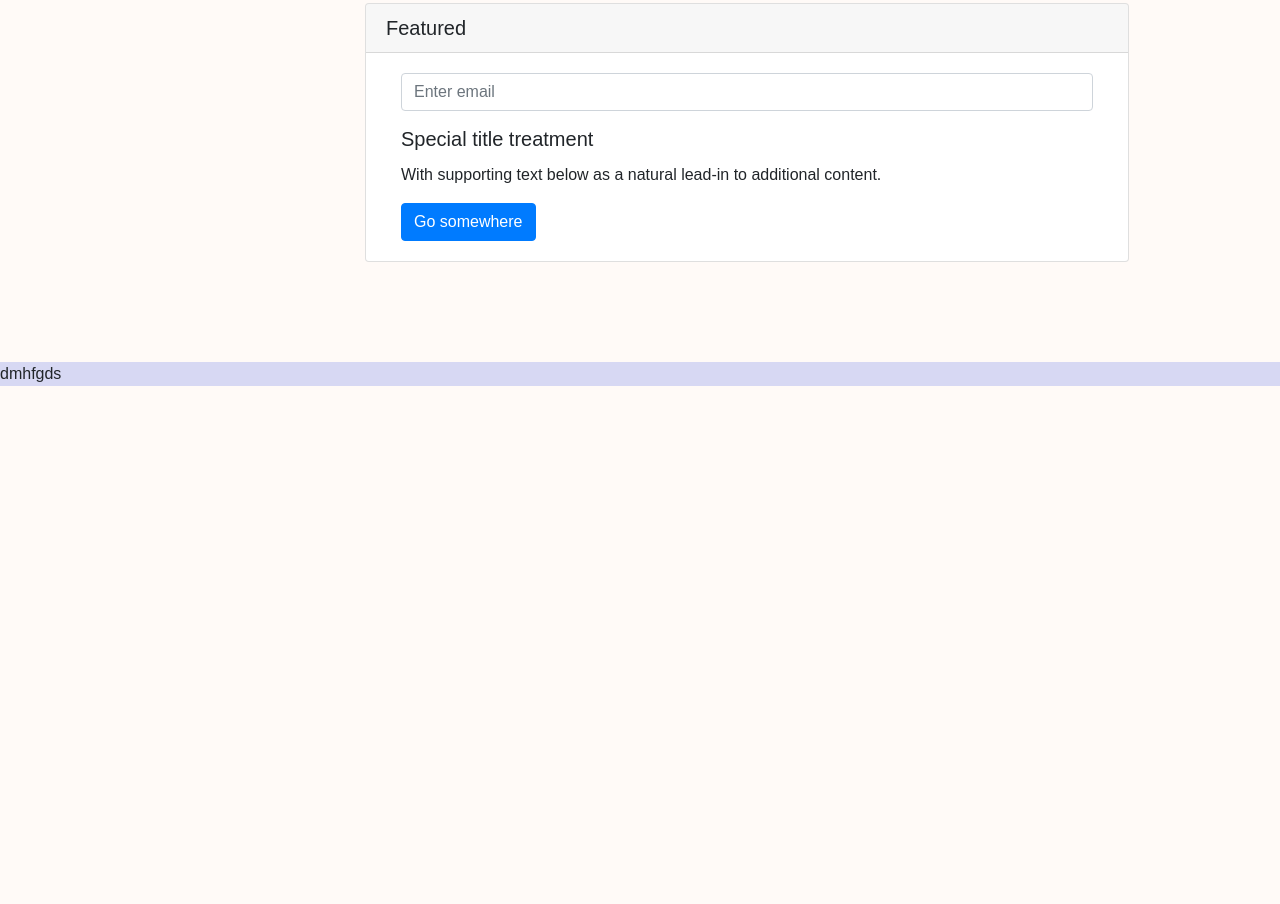
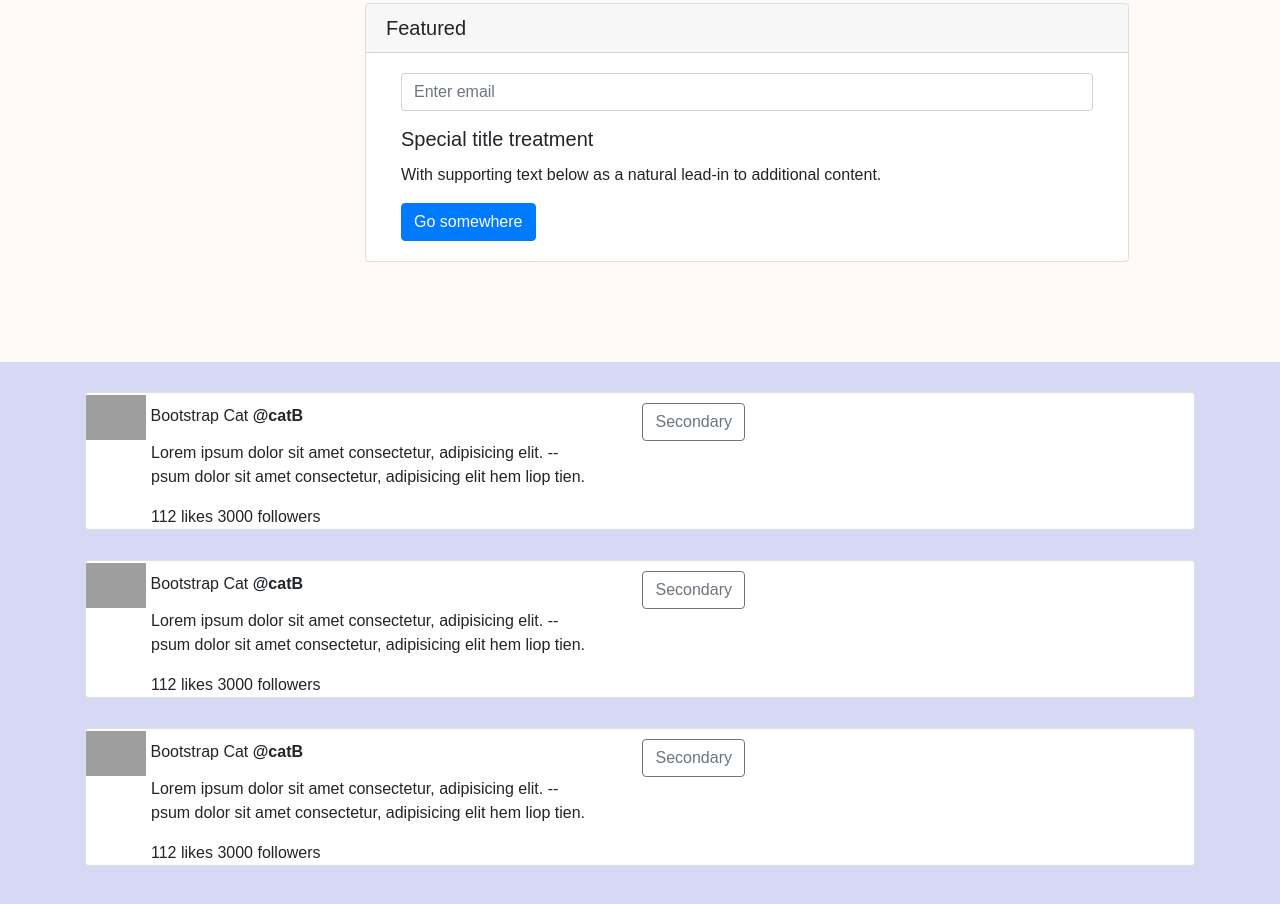
Before and after one commit to marilyn-n/bootstrap-theming, a website: page index.html in a window 1280 px wide. Shown: the part 1500-2404 px from the top of the page. Before the commit the page ends 1902 px from the top, so only its background shows below. Drawn offline with Linux system fonts and the light colour scheme; grey boxes are pictures that could not be loaded.

Commit message:
create follow cards

```diff
--- a/index.html
+++ b/index.html
@@ -101,9 +101,56 @@
       </div>
 
       <section id="middle-section">
-        <div>
-          <p>dmhfgds</p>
+        <div class="container social-card">
+
+
+
+            <div class="card">
+              <div class="column">
+                <img src="https://vignette.wikia.nocookie.net/rblxofftopic/images/4/4e/Cute_cat.png/revision/latest?cb=20160417170923" width="60px">
+                <span>Bootstrap Cat <b>@catB</b></span>
+                <button type="button" class="btn btn-outline-secondary">Secondary</button>
+              </div>
+              <div class="column align-right">
+                <p><Lorem>Lorem ipsum dolor sit amet consectetur, adipisicing elit. -- <br />psum dolor sit amet consectetur, adipisicing elit hem liop tien.</Lorem></p>
+              </div>
+              <div class="column align-right">
+                <span>112 likes</span>
+                <span>3000 followers</span>
+            </div>
+
+            </div>
+            <div class="card">
+              <div class="column">
+                <img src="https://vignette.wikia.nocookie.net/rblxofftopic/images/4/4e/Cute_cat.png/revision/latest?cb=20160417170923" width="60px">
+                <span>Bootstrap Cat <b>@catB</b></span>
+                <button type="button" class="btn btn-outline-secondary">Secondary</button>
+              </div>
+              <div class="column align-right">
+                <p><Lorem>Lorem ipsum dolor sit amet consectetur, adipisicing elit. -- <br />psum dolor sit amet consectetur, adipisicing elit hem liop tien.</Lorem></p>
+              </div>
+              <div class="column align-right">
+                <span>112 likes</span>
+                <span>3000 followers</span>
+              </div>
+            </div>
+
+            <div class="card">
+              <div class="column">
+                <img src="https://vignette.wikia.nocookie.net/rblxofftopic/images/4/4e/Cute_cat.png/revision/latest?cb=20160417170923" width="60px">
+                <span>Bootstrap Cat <b>@catB</b></span>
+                <button type="button" class="btn btn-outline-secondary">Secondary</button>
+              </div>
+              <div class="column align-right">
+                <p><Lorem>Lorem ipsum dolor sit amet consectetur, adipisicing elit. -- <br />psum dolor sit amet consectetur, adipisicing elit hem liop tien.</Lorem></p>
+                </div>
+              <div class="column align-right">
+                <span>112 likes</span>
+                <span>3000 followers</span>
+              </div>
+            </div>
         </div>
+
       </section>
 
 <script>
--- a/public/scss/_vars.scss
+++ b/public/scss/_vars.scss
@@ -4,6 +4,7 @@ $blue: rgb(31, 181, 204);
 $white:white;
 $purple: #563b7e;
 $yellow: yellow;
+$grey: rgb(169, 155, 155);
 
 // Background colors
 $body-background: rgb(255, 250, 247);
--- a/public/scss/main.scss
+++ b/public/scss/main.scss
@@ -40,4 +40,15 @@ body {
 #middle-section {
   margin-top:100px;
   background-color: $body-background-2;
+  padding: 30px;
+  .align-right {
+    margin-left: 65px;
+  }
+  .card {
+    margin-bottom: 30px;
+    button {
+      margin-left: 335px;
+      margin-top: 10px;
+    }
+  }
 }
```
Also changed, not shown: public/css/main.css.
